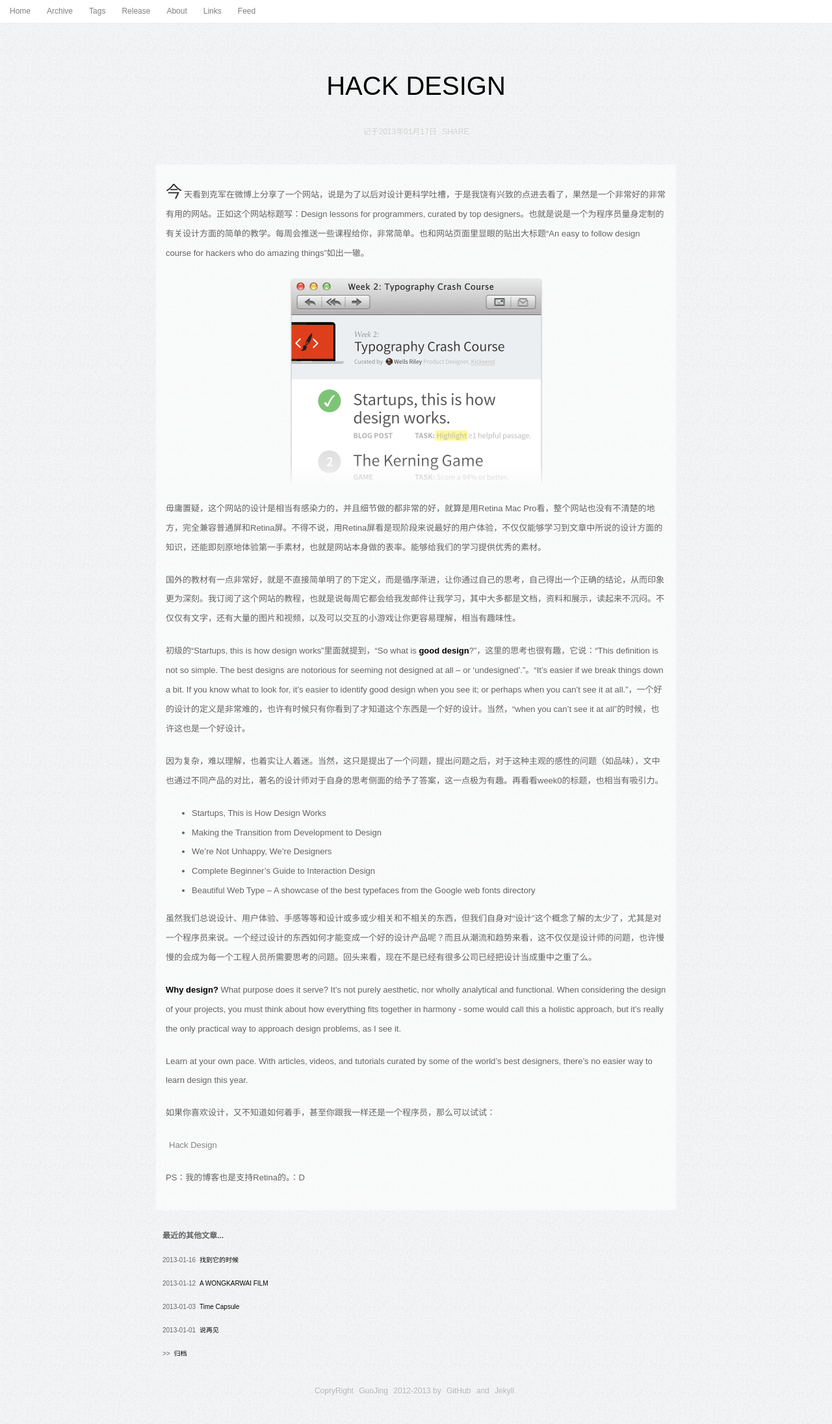
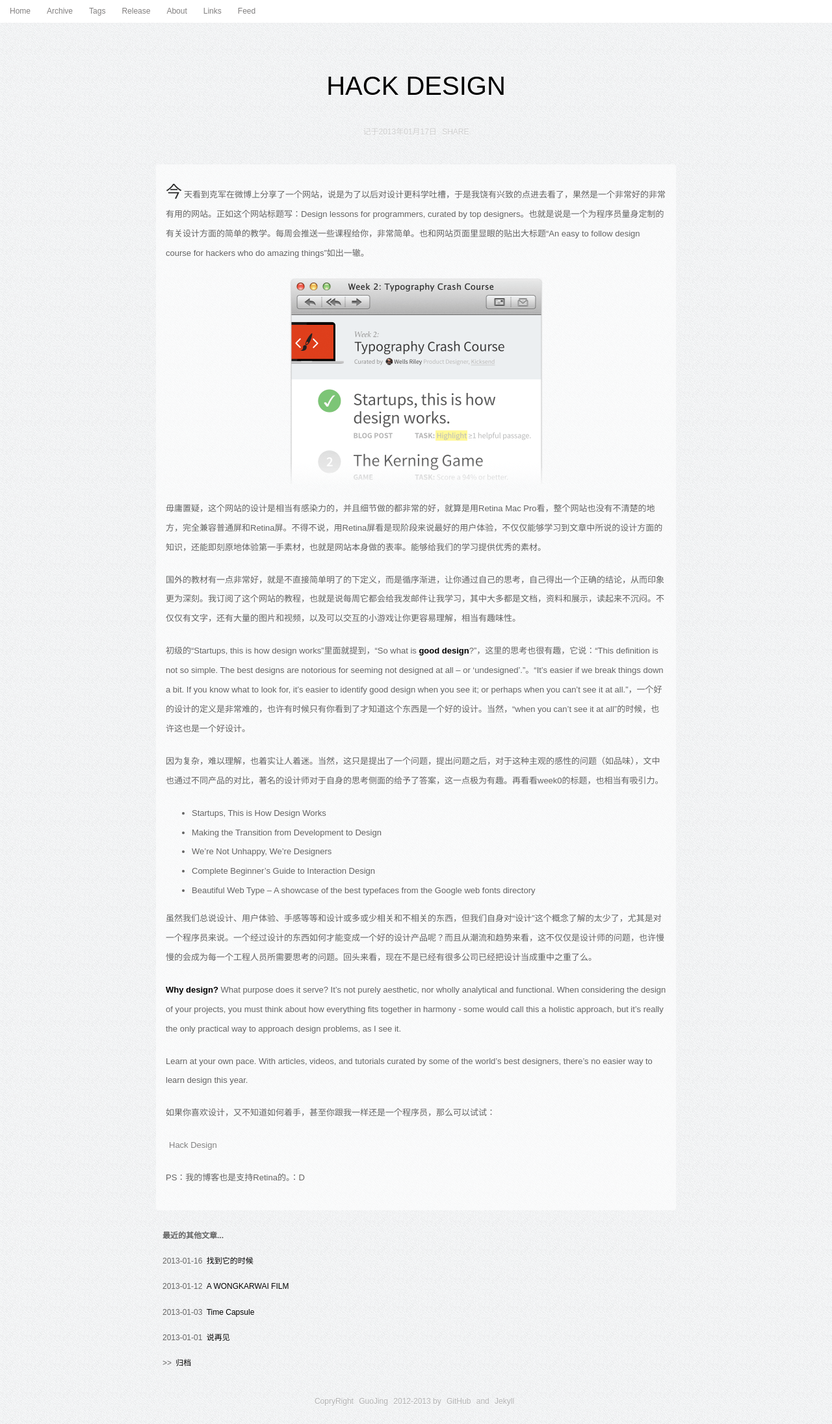
Before and after one commit to zwitzwit/guojing.github.com, a Jekyll site: the page built from index.html, in a window 1280 px wide. Shown: the whole page at 65% size. Built offline with Jekyll 4.4.1, drawn with Linux system fonts in a browser that asks for light colours; Markdown is read by kramdown in place of the engine named in the settings; the list of posts is cut into pages by our own code; comment, search, counter and statistics services are not loaded; grey boxes are pictures that could not be loaded.

Commit message:
change font size

```diff
--- a/css/style.css
+++ b/css/style.css
@@ -113,7 +113,7 @@ pre code {background: white; border: none; margin: -7px; box-shadow: none; font-
 blockquote {font-style: italic; background-image: url('../images/theme/block.png'); background-repeat: no-repeat; background-position: left top; padding-left: 25px; margin-left: 20px; background-color: transparent;}
 
 .intro {padding-left: 10px; font-size: 12px; margin-bottom: 20px; font-weight: bolder;}
-.more .title{font-size: 10px; padding-left: 10px; text-align: left; margin-bottom: 20px}
+.more .title{font-size: 12px; padding-left: 10px; text-align: left; margin-bottom: 20px}
 
 .archive {list-style: none; padding: 0px}
 .archive li {padding: 0px}
```
Also changed, not shown: _posts/share/2013-1-17-hack-design-an-easy-to-follow-design-course-for-hackers-who-do-amazing-things.md (+1 -1 lines).
